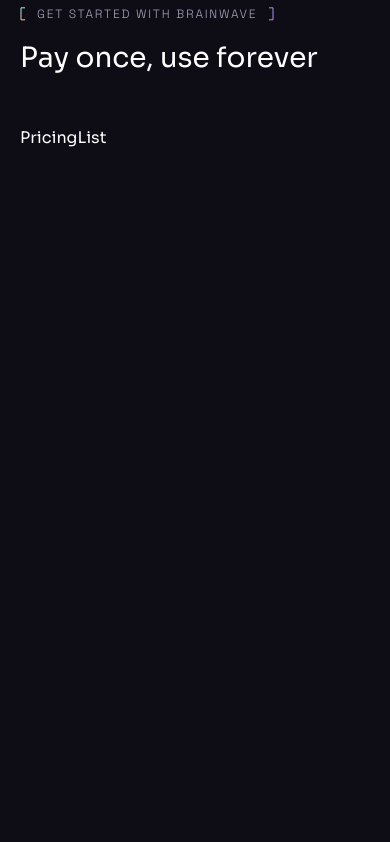
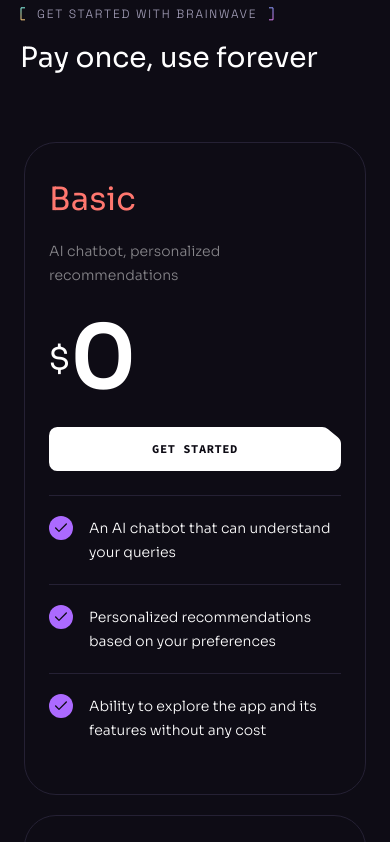
Before and after one commit to chrisjimenez10/brainwave_project, a React (Vite) app: page / in a window 390 px wide. Shown: the part 6880-7722 px from the top of the page. Before the commit the page ends 7070 px from the top, so only its background shows below. Built offline with nearby package versions, Linux system fonts and the light colour scheme.

Commit message:
completed Pricing component with reusable Button component and styled price divs

```diff
--- a/src/components/Heading.jsx
+++ b/src/components/Heading.jsx
@@ -2,7 +2,7 @@ import Tagline from "./Tagline";
 
 const Heading = ({ className, title, text, tag }) => {
   return (
-    <div className={`${className} max-w-[50rem] mx-auto mb-12 lg:mb-20`}>
+    <div className={`${className} max-w-[50rem] mx-auto mb-12 lg:mb-20 md:text-center`}>
       {tag && (
         <Tagline className="mb-4 md:justify-center">
           {tag}
--- a/src/components/Pricing.jsx
+++ b/src/components/Pricing.jsx
@@ -2,6 +2,7 @@ import { smallSphere, stars } from "../assets";
 import Section from "./Section";
 import Heading from "./Heading";
 import PricingList from "./PricingList";
+import { LeftLine, RightLine } from "./design/Pricing";
 
 const Pricing = () => {
   return (
@@ -18,6 +19,12 @@ const Pricing = () => {
 
             <div className="relative">
                 <PricingList />
+                <LeftLine />
+                <RightLine />
+            </div>
+
+            <div className="flex justify-center mt-10">
+                <a className="text-xs font-code font-bold tracking-wider uppercase border-b" href="/pricing">See the full details</a>
             </div>
         </div>
     </Section>
--- a/src/components/PricingList.jsx
+++ b/src/components/PricingList.jsx
@@ -1,8 +1,42 @@
-import React from 'react'
+import { check } from "../assets";
+import { pricing } from "../constants";
+import Button from "./Button";
 
 const PricingList = () => {
   return (
-    <div>PricingList</div>
+    <div className="flex gap-1[rem] max-lg:flex-wrap">
+        {pricing.map((item)=>{
+            return(
+                <div key={item.id} className="w-[19rem] max-lg:w-full h-full px-6 bg-n-8 border border-n-6 rounded-[2rem] lg:w-auto even:py-14 odd:py-8 my-1 mx-1 odd:my-4 [&>h4]:first:text-color-2 [&>h4]:even:text-color-1 [&>h4]:odd:text-color-3">
+                    <h4 className="h4 mb-4">{item.title}</h4>
+                    <p className="body-2 min-h-[4rem] mb-3 text-n-1/50">{item.description}</p>
+                    <div className="flex items-center h-[5.5rem] mb-6">
+                        {item.price && (
+                            <>
+                                <div className="h3">$</div>
+                                <div className="text-[5.5rem] leading-none font-bold">{item.price}</div>
+                            </>
+                        )}
+                    </div>
+
+                    <Button className="w-full mb-6" href={item.price ? "/pricing" : "mailto:contact@jsmastery.pro"} white={!!item.price}>
+                        {item.price ? "Get started" : "Contact us"}
+                    </Button>
+
+                    <ul>
+                        {item.features.map((feature, index)=>{
+                            return(
+                                <li key={index} className="flex items-start py-5 border-t border-n-6">
+                                    <img src={check} alt="Check" width={24} height={24}/>
+                                    <p className="body-2 ml-4">{feature}</p>
+                                </li>
+                            )
+                        })}
+                    </ul>
+                </div>
+            )
+        })}
+    </div>
   )
 }
 
```
